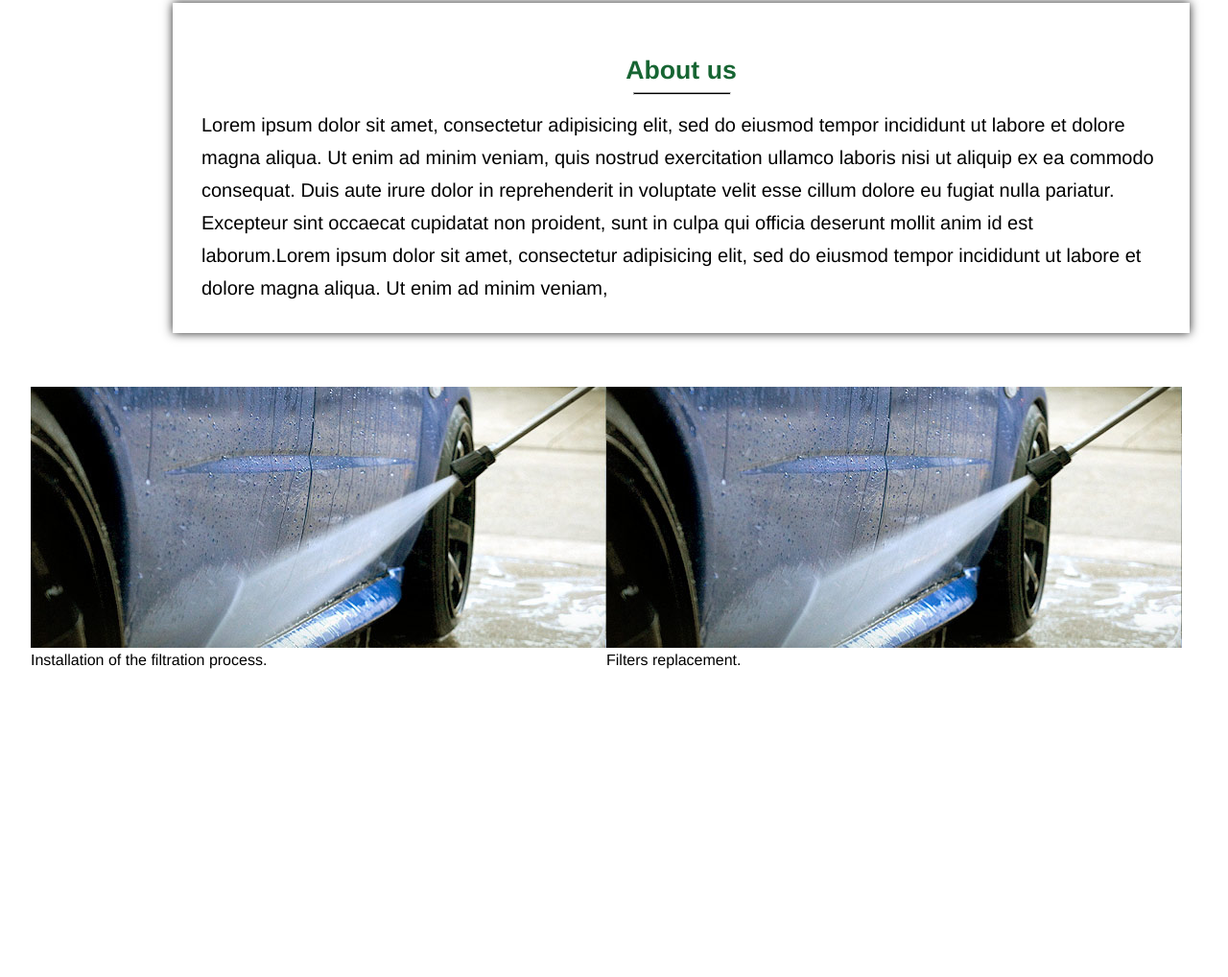
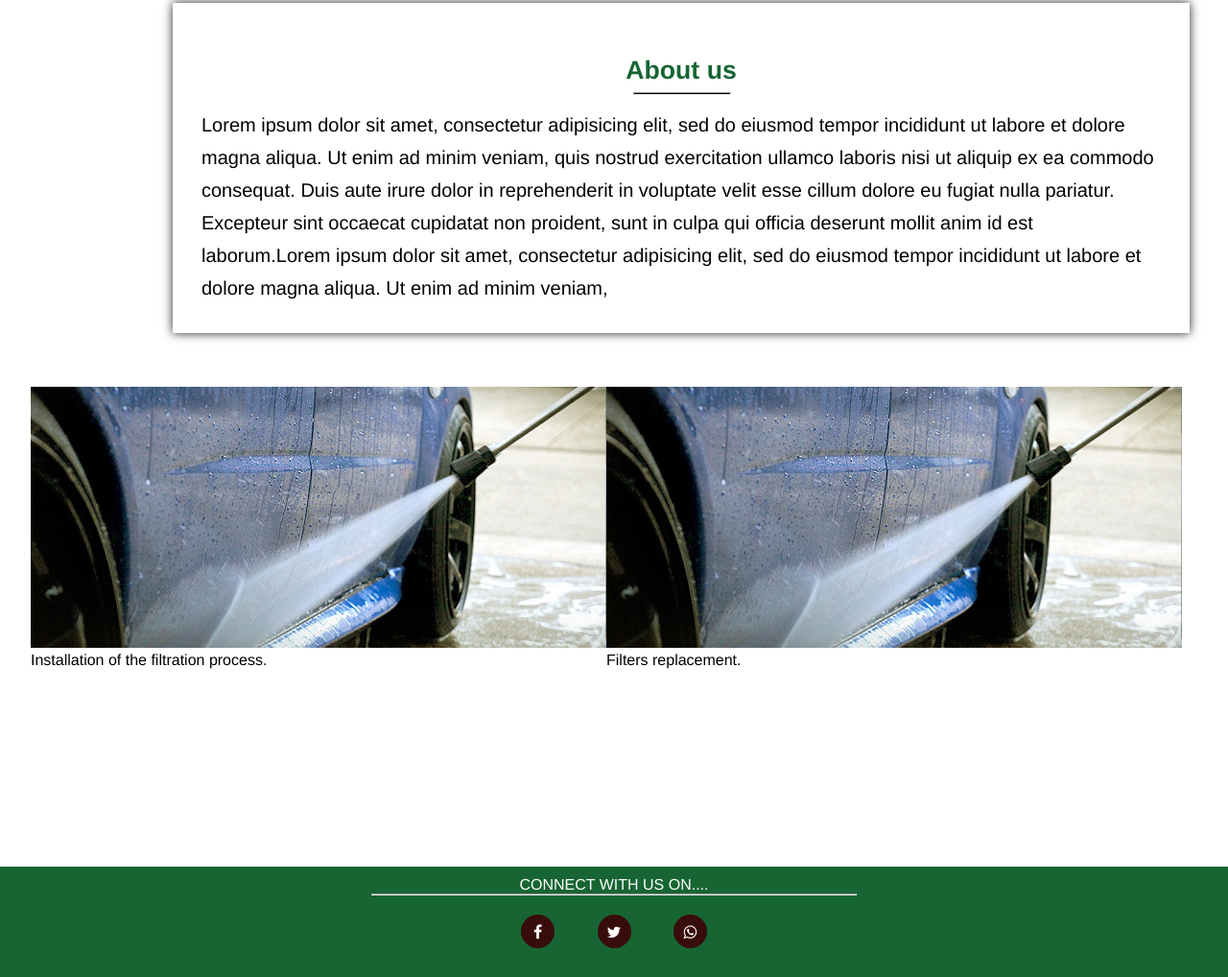
Before and after one commit to evevanes/recycle-capital-, a plain HTML site: page index.html in a window 1280 px wide. Shown: the part 707-1725 px from the top of the page at 96% size. Before the commit the page ends 1610 px from the top, so only its background shows below. Drawn offline with Linux system fonts and the light colour scheme; a script that the page names is missing.

Commit message:
added changes

```diff
--- a/css/main.css
+++ b/css/main.css
@@ -130,3 +130,22 @@ nav ul li a{
   height: 230px;
 
 }
+footer{
+
+    padding: 10px;
+    background-color:#176533;
+    text-align:center;
+    color:#fff;
+}
+hr{
+    width:40%;
+    margin: 0 auto;
+}
+i{
+    margin:20px;
+    width:25px;
+    height: 25px;
+    padding: 10px 5px 0px 5px;
+    background-color: rgb(57, 12, 12);
+    border-radius: 50%;
+}
--- a/index.html
+++ b/index.html
@@ -73,6 +73,16 @@
 
 <section class="contacts" id="contacts"></section>
 
+<footer>
+    <p>CONNECT WITH US ON....</p>
+    <hr>
+     <i class="fa fa-facebook"></i>
+    <i class="fa fa-twitter"></i>
+    <i class="fa fa-whatsapp"></i>  <br>
+
+
+</footer>
+
 </body>
 
 </html>
```
